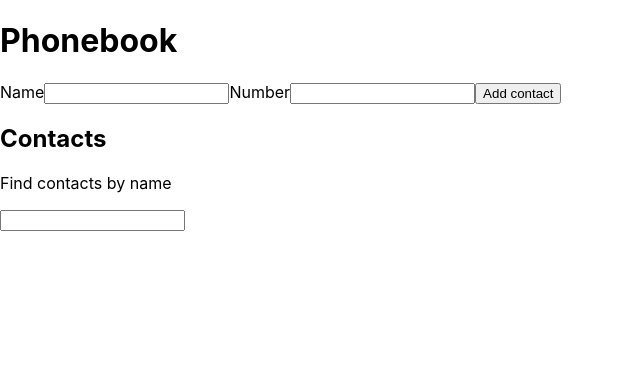
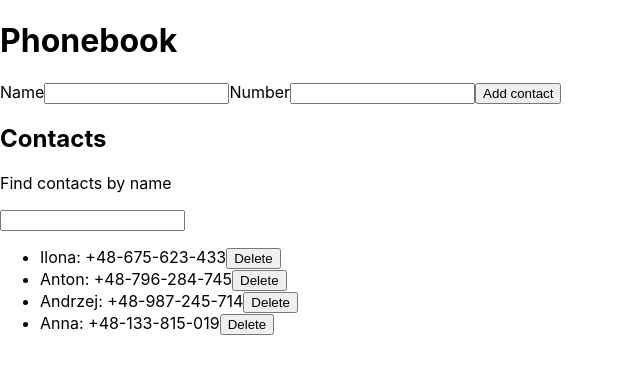
Before and after one commit to capricornus44/goit-react-hw-02-phonebook, a React (Create React App) app: page / in a window 1280 px wide. Shown: the top 374 px of the page, without its empty margins (0-640 px from the left). Built offline with nearby package versions, Linux system fonts and the light colour scheme.

Commit message:
Converts the input value to lowercase

```diff
--- a/src/App.js
+++ b/src/App.js
@@ -9,7 +9,12 @@ class App extends Component {
   // numberInputId = uuidv4()
 
   state = {
-    contacts: [],
+    contacts: [
+      { id: "id-1", name: "Ilona", number: "+48-675-623-433" },
+      { id: "id-2", name: "Anton", number: "+48-796-284-745" },
+      { id: "id-3", name: "Andrzej", number: "+48-987-245-714" },
+      { id: "id-4", name: "Anna", number: "+48-133-815-019" },
+    ],
     filter: "",
   }
 
@@ -17,7 +22,7 @@ class App extends Component {
     const { contacts } = this.state
     const newContact = { ...data, id: uuidv4() }
 
-    if (contacts.map((contact) => contact.name.toLowerCase()).includes(data.name)) {
+    if (contacts.map((contact) => contact.name.toLowerCase()).includes(data.name.toLowerCase())) {
       alert(`Contact "${data.name}" already exists`)
     } else {
       this.setState((prevState) => ({
```
